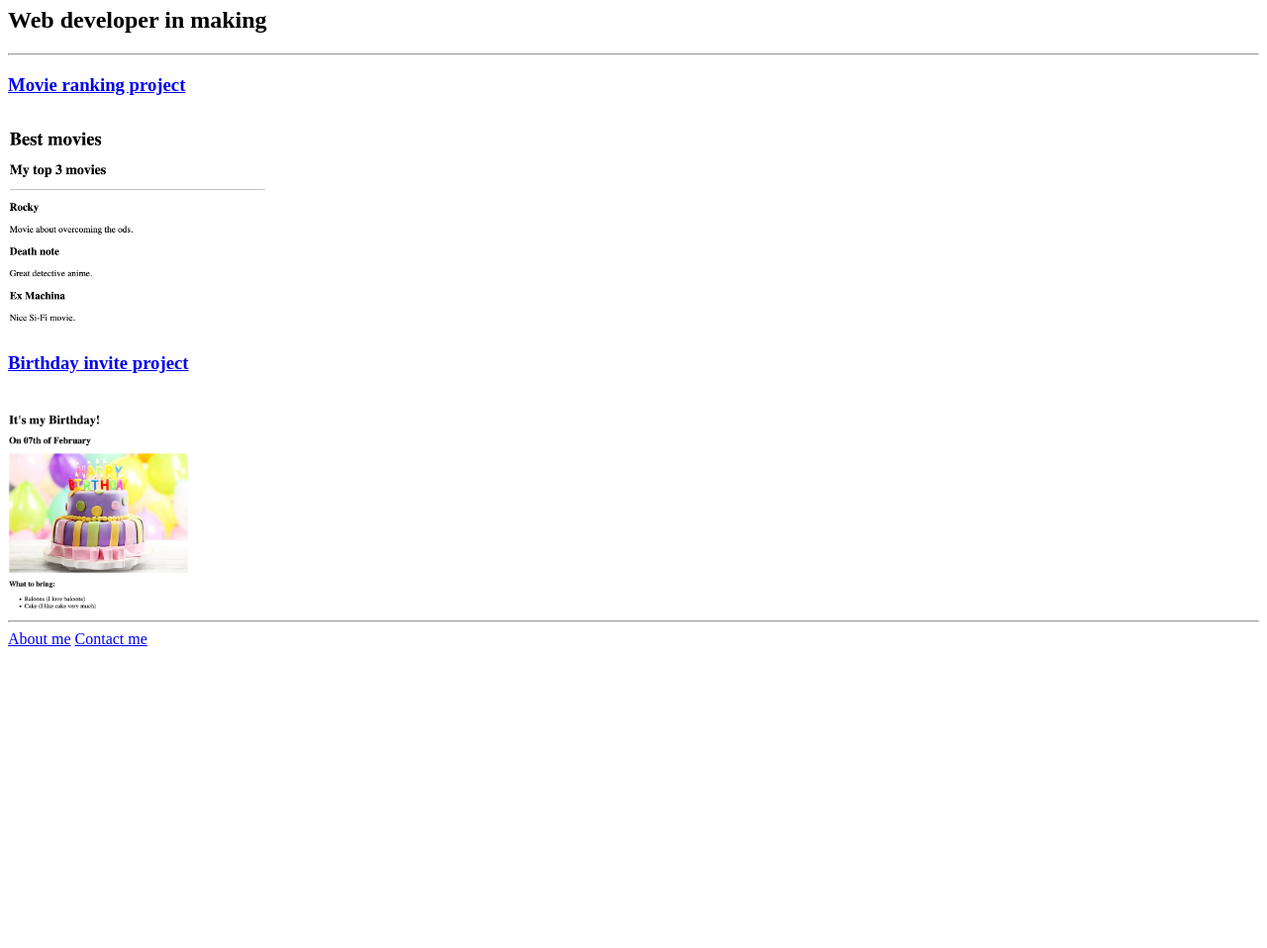
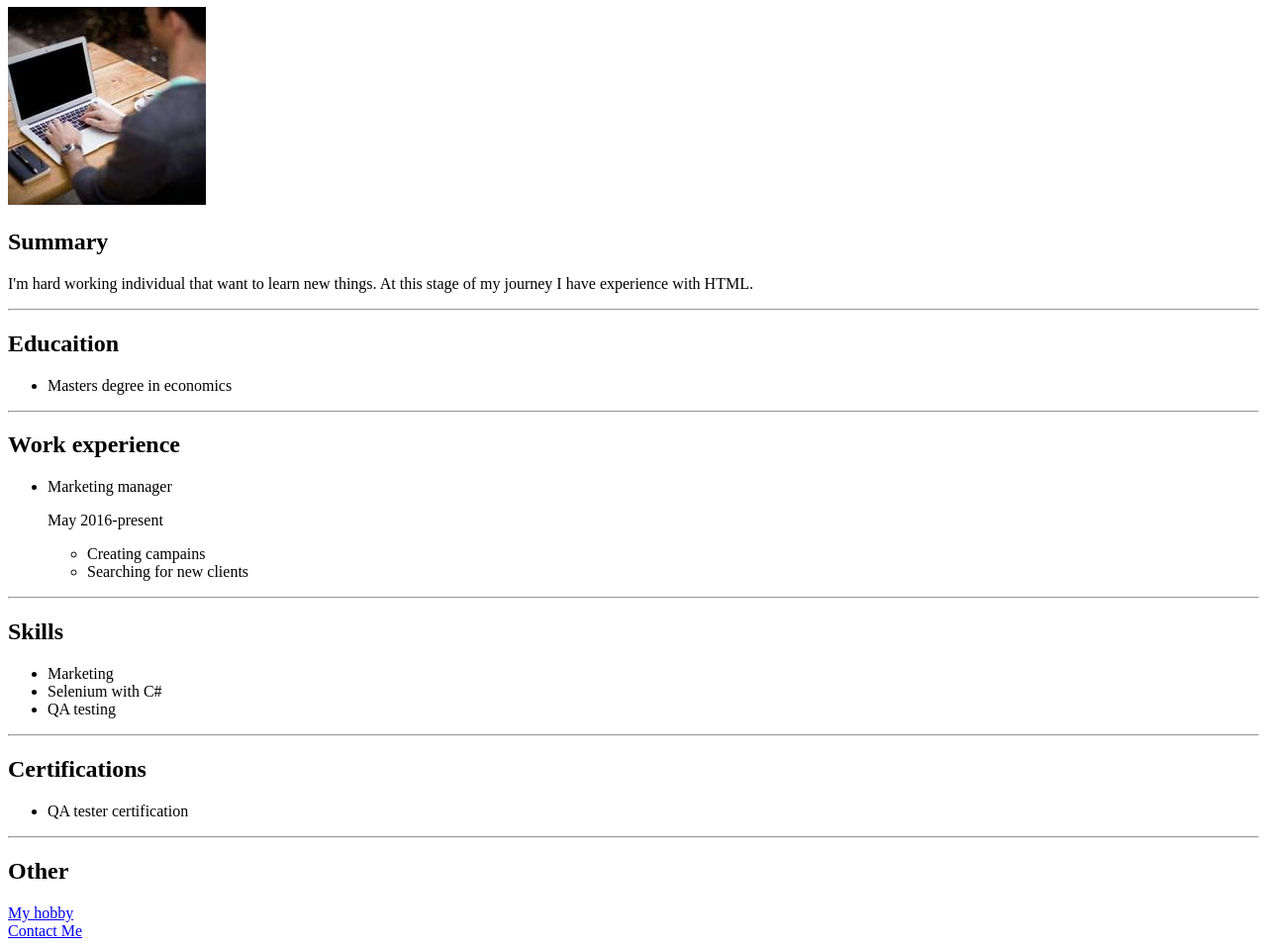
Before and after one commit to Lycian55/portfolio-html, a plain HTML site: page index.html in a window 1280 px wide. Shown: the part 73-1031 px from the top of the page at 99% size. Before the commit the page ends 800 px from the top, so only its background shows below. Drawn offline with Linux system fonts and the light colour scheme.

Commit message:
Add files via upload

```diff
--- a/index.html
+++ b/index.html
@@ -3,22 +3,44 @@
 <head>
     <meta charset="UTF-8">
     <meta name="viewport" content="width=device-width, initial-scale=1.0">
-    <title>My Portfolio</title>
+    <title>My Resume</title>
 </head>
 <body>
-    <h1>My Portfolio</h1>
-    <h2>Web developer in making</h2>
+    <h1>My resume</h1>
+    <img src="./Images/1-200x200.jpg" />
+    <h2>Summary</h2>
+    <p>I'm hard working individual that want to learn new things. At this stage of my journey I have experience with HTML.</p>
     <hr/>
-    <h3><a href="./public/movie-ranking.html">Movie ranking project</a></h3>
-    <br/>
-    <img height="200" src="./assets/images/movie-ranking.png" alt="image of move project" />
-    <br/>
-    <h3><a href="./public/birthday-invite.html">Birthday invite project</a></h3>
-    <br/>
-    <img height='200'src="./assets/images/birthday-invite.png" alt="image of birthday project " />
-    <br/>
+    <h2>Educaition</h2>
+    <ul>
+        <li>Masters degree in economics</li>
+    </ul>
     <hr/>
-    <a href="./public/about.html" >About me</a>
-    <a href="./public/contact.html">Contact me</a>
+    <h2>Work experience</h2>
+    <ul>
+        <li>Marketing manager
+            <p>May 2016-present</p>
+            <ul>
+                <li>Creating campains</li>
+                <li>Searching for new clients</li>
+            </ul>
+        </li>
+    </ul>
+    <hr/>
+    <h2>Skills</h2>
+    <ul>
+        <li>Marketing</li>
+        <li>Selenium with C#</li>
+        <li>QA testing</li>
+    </ul>
+    <hr>
+    <h2>Certifications</h2>
+    <ul>
+        <li>QA tester certification</li>
+    </ul>
+    <hr>
+    <h2>Other</h2>
+    <a href="./hobby.html">My hobby</a> <br>
+    <a href="./contact.html">Contact Me</a>
 </body>
 </html>
```
Also changed, not shown: Images/1-200x200.jpg (added), contact.html (added), hobby.html (added).
